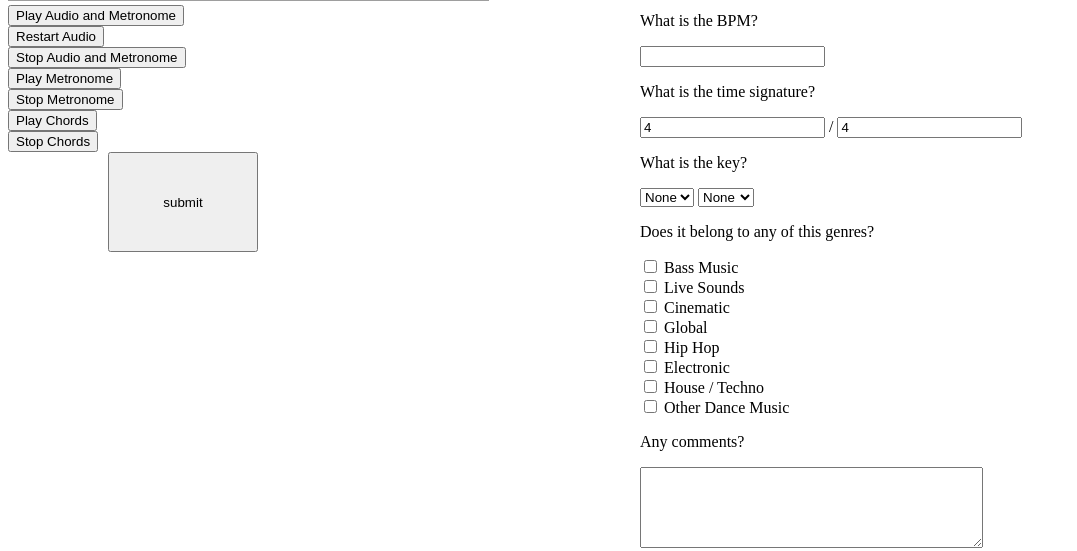
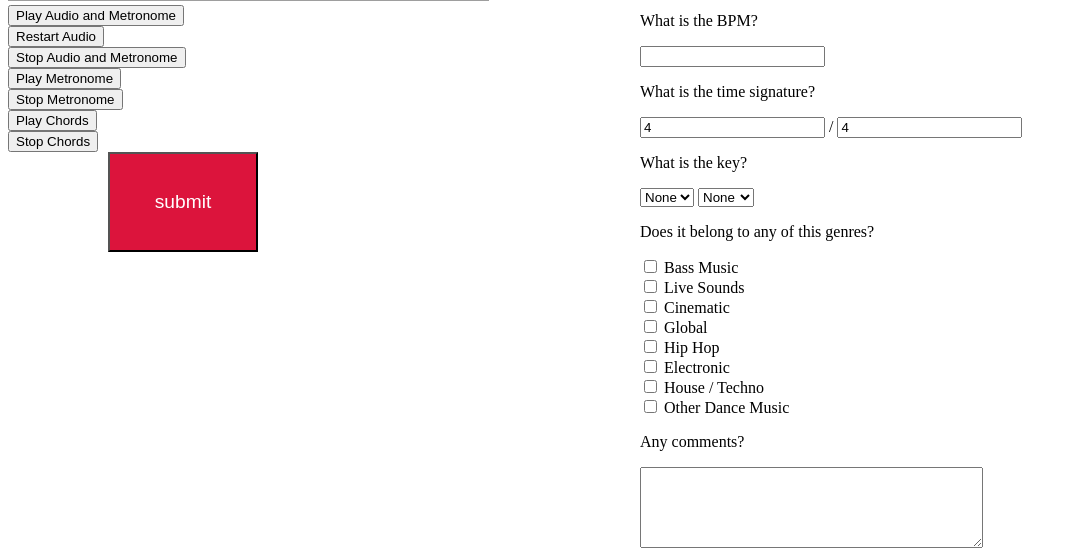
Before and after one commit to aframires/freesound-loop-annotator, a Flask app: template templates/index_new.html in a window 1280 px wide. Shown: the part 182-733 px from the top of the page, without its empty margins (0-1077 px from the left). Run offline with Flask 2, Linux system fonts and the light colour scheme; the template is opened without the code that fills it, so the values that code supplies are empty; some libraries are stand-ins or nearby versions; grey boxes are pictures that could not be loaded.

Commit message:
Minor fixes to improve usability

```diff
--- a/app.py
+++ b/app.py
@@ -13,8 +13,6 @@ PATH_TO_METADATA = os.path.join(PATH_TO_FSL10K, 'fs_analysis/')
 PATH_TO_AUDIO_FILES = os.path.join(PATH_TO_FSL10K,'audio/original')
 PATH_TO_GENRE_FILE = os.path.join(PATH_TO_FSL10K, 'parent_genres.json')
 
-def find_genre_tags(tags):
-    return
 
 
 
--- a/templates/index_new.html
+++ b/templates/index_new.html
@@ -169,7 +169,7 @@
             <br>
             <button id="stopChords">Stop Chords</button>
             <br>
-            <button id="submit-button" style="margin-left:100px; width:150px; height: 100px;">submit</button>
+            <button id="submit-button" style="margin-left:100px; width:150px; height: 100px; background-color: crimson; color: white; font-size: 120%;">submit</button>
             <br>
 
         </div>
```
